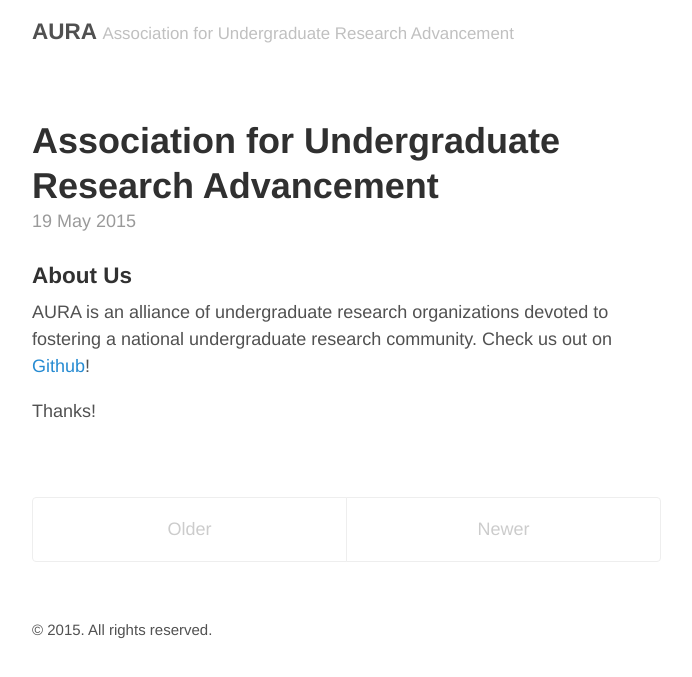
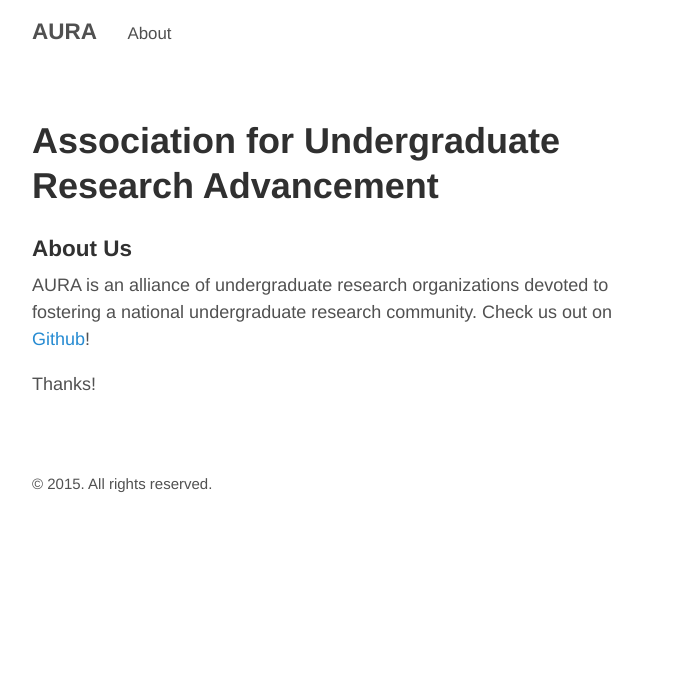
Before and after one commit to kraftp/aura_website, a Jekyll site: the page built from index.html, in a window 1280 px wide. Shown: the top 677 px of the page, without its empty margins (293-985 px from the left). Built offline with Jekyll 4.4.1, drawn with Linux system fonts in a browser that asks for light colours; the list of posts is cut into pages by our own code.

Commit message:
updated index

```diff
--- a/_config.yml
+++ b/_config.yml
@@ -10,6 +10,7 @@ tagline:             Association for Undergraduate Research Advancement
 url:                 http://aura.hcura.org
 paginate:            1
 baseurl:             ""
+home:                /home-page
 
 # Assets
 #
@@ -28,3 +29,6 @@ author:
 version:             1.0.0
 github:
   repo:              https://github.com/kraftp/aura_website
+
+# Pages in website header
+pages_list:       {'About':'/about'}
--- a/_layouts/default.html
+++ b/_layouts/default.html
@@ -7,10 +7,14 @@
 
     <div class="container content">
       <header class="masthead">
-        <h3 class="masthead-title">
-          <a href="{{ site.baseurl }}/" title="Home">{{ site.title }}</a>
-          <small>{{ site.tagline }}</small>
-        </h3>
+      <h3 class="masthead-title">
+      <a href="/" title="Home">{{ site.title }}</a>
+
+      {% for page in site.pages_list %}
+        &nbsp;&nbsp;&nbsp;
+        <small><a href="{{ page[1]  }}">{{ page[0] }}</a></small>
+      {% endfor %}
+      </h3>
       </header>
 
       <main>
--- /dev/null
+++ b/_plugins/markdown.rb
@@ -0,0 +1,23 @@
+=begin
+  Jekyll tag to include Markdown text from _includes directory preprocessing with Liquid.
+  Usage:
+    {% markdown <filename> %}
+  Dependency:
+    - kramdown
+=end
+module Jekyll
+  class MarkdownTag < Liquid::Tag
+    def initialize(tag_name, text, tokens)
+      super
+      @text = text.strip
+    end
+    require "kramdown"
+    def render(context)
+      tmpl = File.read File.join Dir.pwd, "_markdown", @text
+      site = context.registers[:site]
+      tmpl = (Liquid::Template.parse tmpl).render site.site_payload
+      html = Kramdown::Document.new(tmpl).to_html
+    end
+  end
+end
+Liquid::Template.register_tag('markdown', Jekyll::MarkdownTag)
--- a/index.html
+++ b/index.html
@@ -4,30 +4,12 @@ title: Home
 ---
 
 <div class="posts">
-  {% for post in paginator.posts %}
   <article class="post">
     <h1 class="post-title">
-      <a href="{{ site.baseurl }}{{ post.url }}">
-        {{ post.title }}
+      <a href="{{ site.baseurl }}">
+        Association for Undergraduate Research Advancement
       </a>
     </h1>
-
-    <time datetime="{{ post.date | date_to_xmlschema }}" class="post-date">{{ post.date | date_to_string }}</time>
-
-    {{ post.content }}
+    {% markdown home-page.md %}
   </article>
-  {% endfor %}
 </div>
-
-<div class="pagination">
-  {% if paginator.next_page %}
-    <a class="pagination-item older" href="{{ paginator.next_page_path | prepend: site.baseurl }}">Older</a>
-  {% else %}
-    <span class="pagination-item older">Older</span>
-  {% endif %}
-  {% if paginator.previous_page %}
-    <a class="pagination-item newer" href="{{ paginator.previous_page_path | prepend: site.baseurl }}">Newer</a>
-  {% else %}
-    <span class="pagination-item newer">Newer</span>
-  {% endif %}
-</div>
```
Also changed, not shown: _markdown/home-page.md (added, +6 -0 lines), _posts/2015-05-19-auraintro.md (deleted, +0 -11 lines), CNAME (line endings or trailing spaces), README.md, 1 other file.
